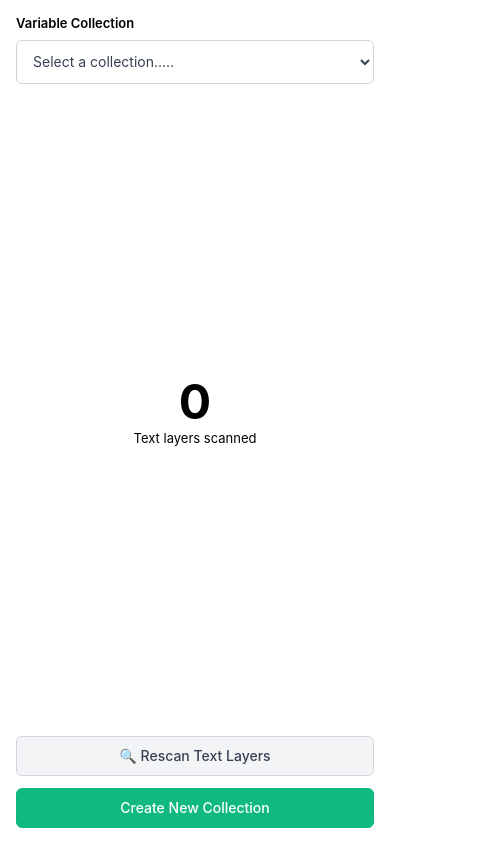
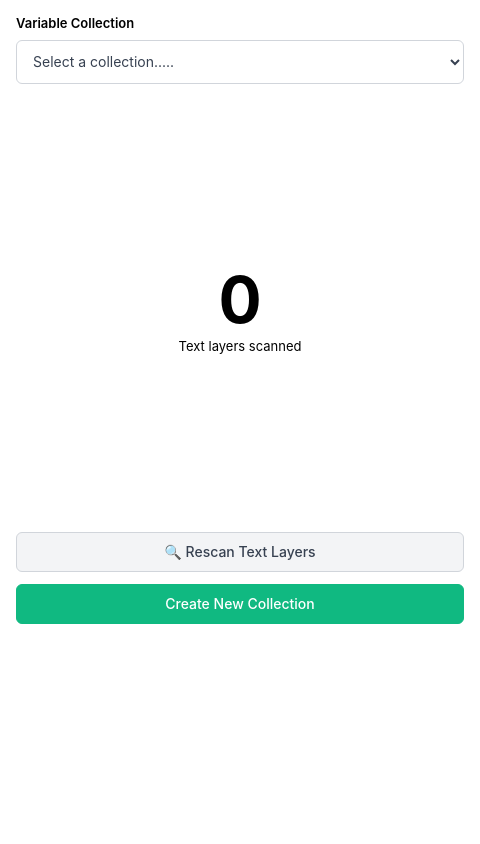
Before and after one commit to FPDCode/stringify-figma-plugin, a website: page ui.html in a window 390 px wide. Shown: the whole page, 480 px wide, since content can reach past the window. Drawn offline with Linux system fonts and the light colour scheme.

Commit message:
Increase plugin dimensions to 480x640px
- Change plugin size from responsive to fixed 480px width, 640px height
- Increase text counter min-height to 180px for better proportion
- Increase text counter number size to 64px for larger display
- Add more padding (40px) to text counter for better spacing
- Provide more space for status message without pushing buttons down
- Better visual balance with larger plugin dimensions

```diff
--- a/ui.html
+++ b/ui.html
@@ -11,16 +11,16 @@
       margin: 0;
       padding: 0;
       background: #ffffff;
-      width: 100%;
-      height: 100%;
+      width: 480px;
+      height: 640px;
       overflow: hidden;
     }
 
     .plugin-container {
       display: flex;
       flex-direction: column;
-      height: 100vh;
-      width: 100vw;
+      height: 100%;
+      width: 100%;
       padding: 16px;
       gap: 16px;
       box-sizing: border-box;
@@ -83,11 +83,11 @@
       flex-direction: column;
       justify-content: center;
       align-items: center;
-      padding: 24px 0;
+      padding: 40px 0;
       background: #ffffff;
       border-radius: 12px;
       flex: 1;
-      min-height: 120px;
+      min-height: 180px;
       width: 100%;
       box-sizing: border-box;
       margin: 0;
@@ -97,7 +97,7 @@
     .text-counter-number {
       font-family: -apple-system, BlinkMacSystemFont, 'Segoe UI', Roboto, sans-serif;
       font-weight: 700;
-      font-size: 48px;
+      font-size: 64px;
       line-height: 1.21;
       color: #000000;
       text-align: center;
```
